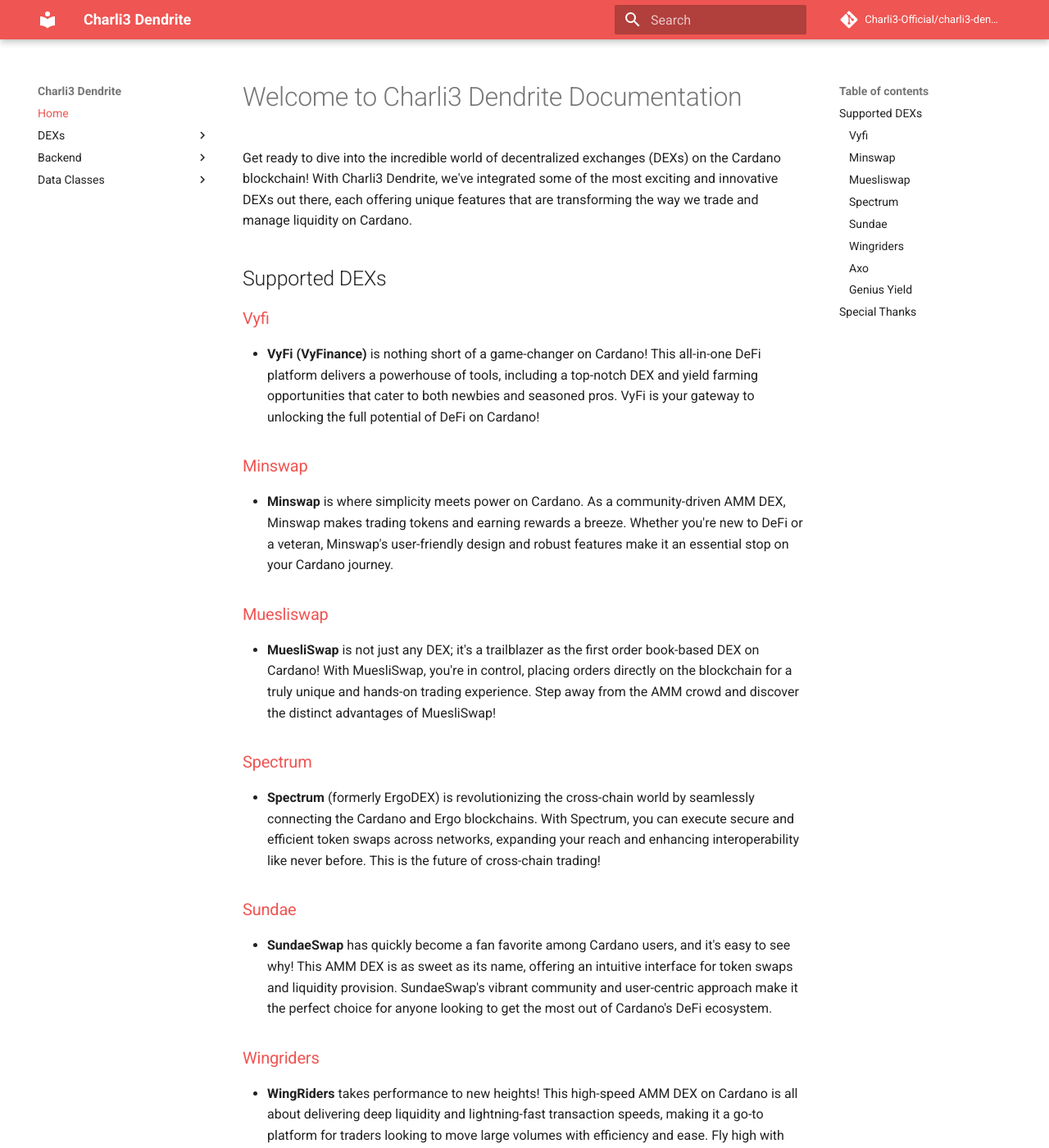
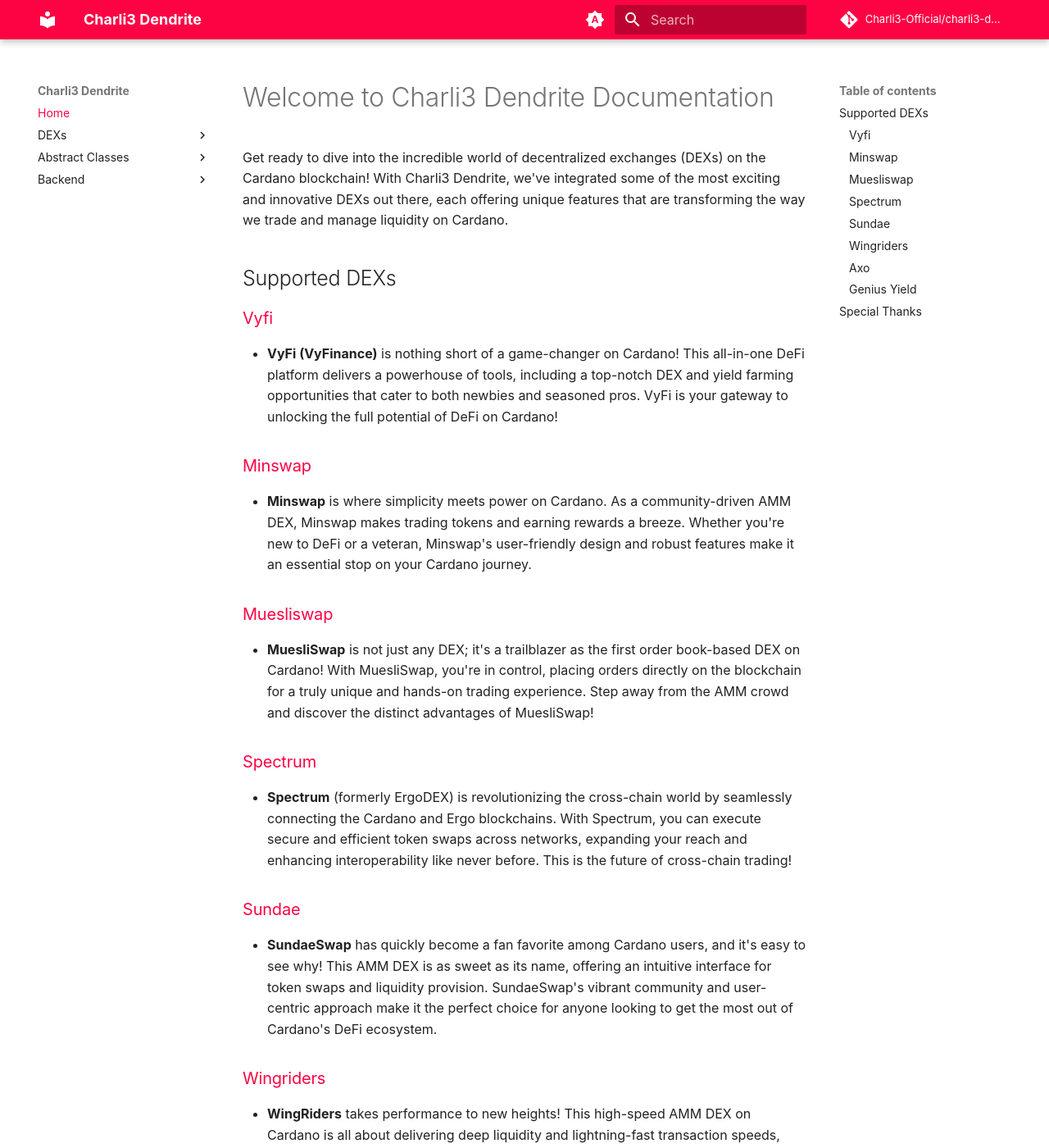
Before and after one commit to Charli3-Official/charli3-dendrite, an MkDocs documentation site: the page built from docs/index.md, in a window 1280 px wide and 1400 px high. Shown: the whole window at 82% size. Built offline with MkDocs 1.6.1 and Material for MkDocs 9.7.7, drawn with Linux system fonts in a browser that asks for light colours; some web fonts are replaced; comment, search, counter and statistics services are not loaded.

Commit message:
Charli3 color schema and font - Removed `module` level

```diff
--- /dev/null
+++ b/docs/stylesheets/extra.css
@@ -0,0 +1,9 @@
+/* docs/stylesheets/extra.css */
+:root {
+  --md-primary-fg-color:        #fe0343;  /* Torch Red */
+  --md-accent-fg-color:         #00ffff;  /* Bright Cyan */
+
+  /* Optional: Define light and dark variants for primary color */
+  --md-primary-fg-color--light: #ff5f7f;  /* A lighter shade of Torch Red */
+  --md-primary-fg-color--dark:  #b8002e;  /* A darker shade of Torch Red */
+}
--- a/mkdocs.yml
+++ b/mkdocs.yml
@@ -9,11 +9,36 @@
 theme:
   name: material
   palette:
-    primary: 'red'
-    accent: 'pink'
+
+    # Palette toggle for automatic mode
+    - media: "(prefers-color-scheme)"
+      primary: custom
+      accent: custom
+      toggle:
+        icon: material/brightness-auto
+        name: Switch to light mode
+
+    # Palette toggle for light mode
+    - media: "(prefers-color-scheme: light)"
+      primary: custom
+      accent: custom
+      scheme: default
+      toggle:
+        icon: material/brightness-7
+        name: Switch to dark mode
+
+    # Palette toggle for dark mode
+    - media: "(prefers-color-scheme: dark)"
+      primary: custom
+      accent: custom
+      scheme: slate
+      toggle:
+        icon: material/brightness-4
+        name: Switch to system preference
+
   font:
-    text: 'Roboto'
-    code: 'Roboto Mono'
+    text: 'Bai Jamjuree'
+    code: 'Fira Code'
   locale: en
   include_sidebar: true
   shortcuts:
@@ -26,31 +51,29 @@
   - Home: index.md
   - DEXs:
       - Automated Market Maker:
-          - amm_base.md
-          - types.md
-          - Modules:
-              - Vyfi: vyfi.md
-              - Minswap: minswap.md
-              - Muesliswap: muesliswap.md
-              - Spectrum: spectrum.md
-              - Sundae: sundae.md
-              - Wingriders: wingriders.md
+          - Vyfi: vyfi.md
+          - Minswap: minswap.md
+          - Muesliswap: muesliswap.md
+          - Spectrum: spectrum.md
+          - Sundae: sundae.md
+          - Wingriders: wingriders.md
       - Order Book:
-          - order_book_base.md
-          - Modules:
-              - Axo: axo.md
-              - Genius Yield: geniusyield.md
+          - Axo: axo.md
+          - Genius Yield: geniusyield.md
       - Core:
           - core_base.md
           - errors.md
+  - Abstract Classes:
+      - Datums: datums.md
+      - Models: models.md
+      - Automated Market Maker Base: amm_base.md
+      - Automated Market Marke Types: types.md
+      - Order Book Base: order_book_base.md
   - Backend:
       - Backend Base: backend_base.md
       - Utils: utils.md
       - DBsync:
           - Models: dbsync_models.md
-  - Data Classes:
-      - Datums: datums.md
-      - Models: models.md
 plugins:
   - search
   - mkdocstrings:
@@ -75,3 +98,4 @@
   version: 1.0
 extra_css:
   - css/custom.css
+  - stylesheets/extra.css
```
